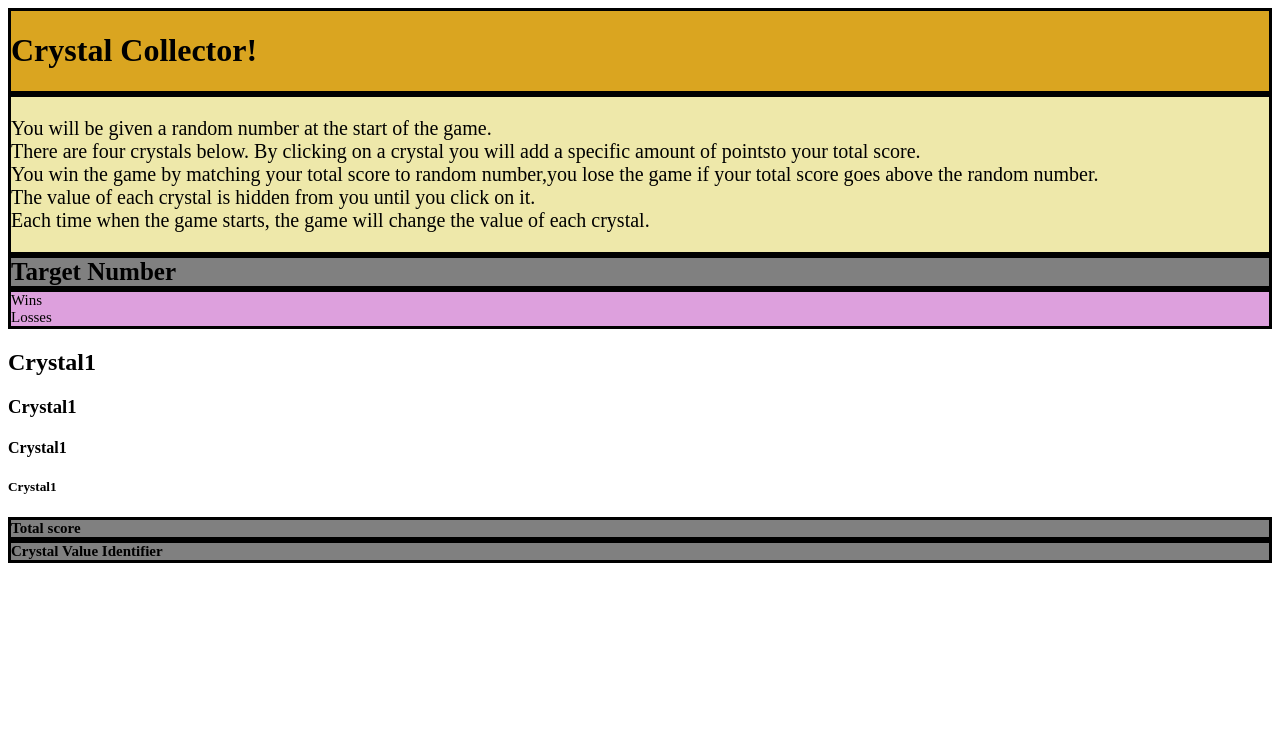
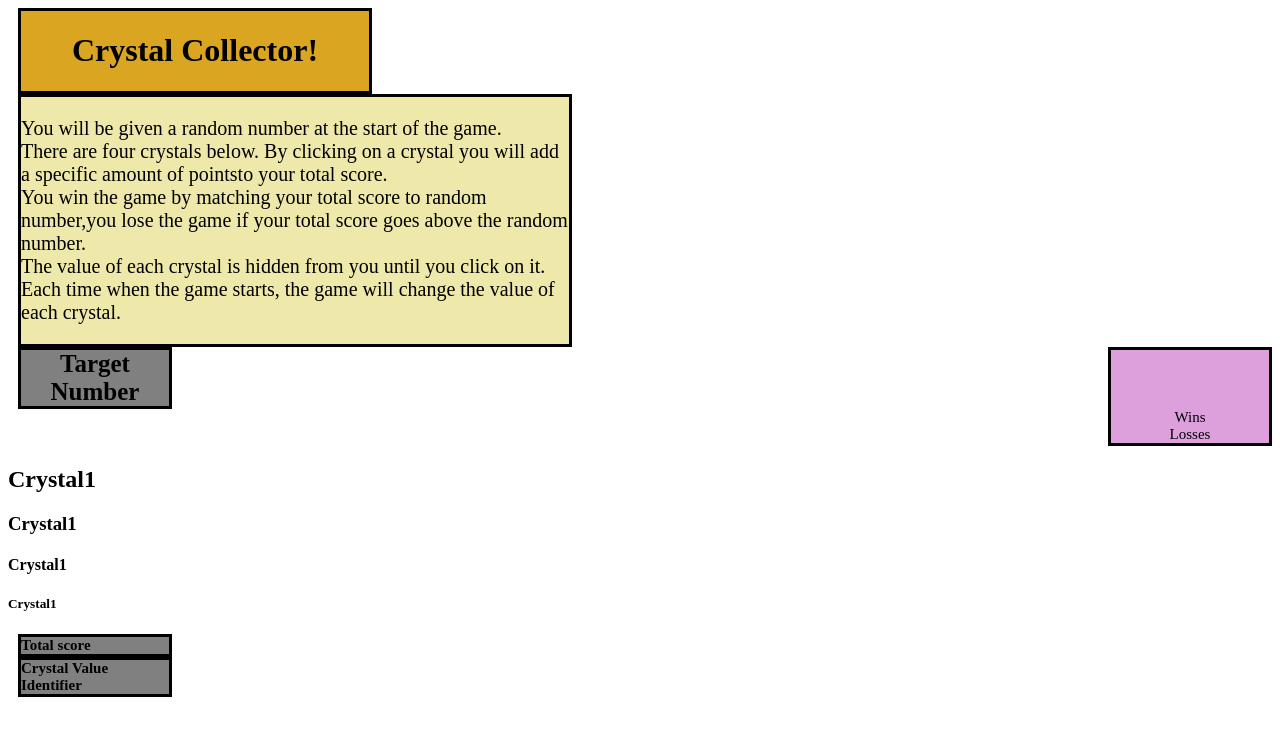
Before and after one commit to mikenetto87/unit-4-game, a plain HTML site: page index.html in a window 1280 px wide. Shown: the top 736 px of the page. Drawn offline with Linux system fonts and the light colour scheme.

```diff
--- a/assets/css/style.css
+++ b/assets/css/style.css
@@ -1,26 +1,47 @@
 .mainHeader{
     border-style:solid;
     font-weight: bold;
+    text-align: center;
     background-color: goldenrod;
+    margin-top: 0px;
+    margin-right: 900px;
+    margin-bottom: 0px;
+    margin-left: 10px;
 }
 
 .instructions{
     border-style:solid;
     font-size: 20px;
     background-color: palegoldenrod;
+    margin-top: 0px;
+    margin-right: 700px;
+    margin-bottom: 0px;
+    margin-left: 10px;
 }
 
 .targetNumber{
+    float: left;
     border-style: solid;
     font-weight: bold;
     font-size: 25px;
+    text-align: center;
     background-color: grey;
+    margin-top: 0px;
+    margin-right: 1100px;
+    margin-bottom: 0px;
+    margin-left: 10px;
 }
 
 .score{
+    float: center;
     border-style:solid;
     font-size: 15px;
+    text-align: center;
     background-color: plum;
+    margin-top: 0px;
+    margin-right: 0px;
+    margin-bottom: 0px;
+    margin-left: 1100px;
 }
 
 .totalScore{
@@ -28,6 +49,10 @@
     font-weight: bold;
     font-size: 15px;
     background-color: grey;
+    margin-top: 0px;
+    margin-right: 1100px;
+    margin-bottom: 0px;
+    margin-left: 10px;
 }
 
 .crystalCount{
@@ -35,4 +60,8 @@
     font-weight: bold;
     font-size: 15px;
     background-color: grey;
+    margin-top: 0px;
+    margin-right: 1100px;
+    margin-bottom: 1100px;
+    margin-left: 10px;
 }
```
